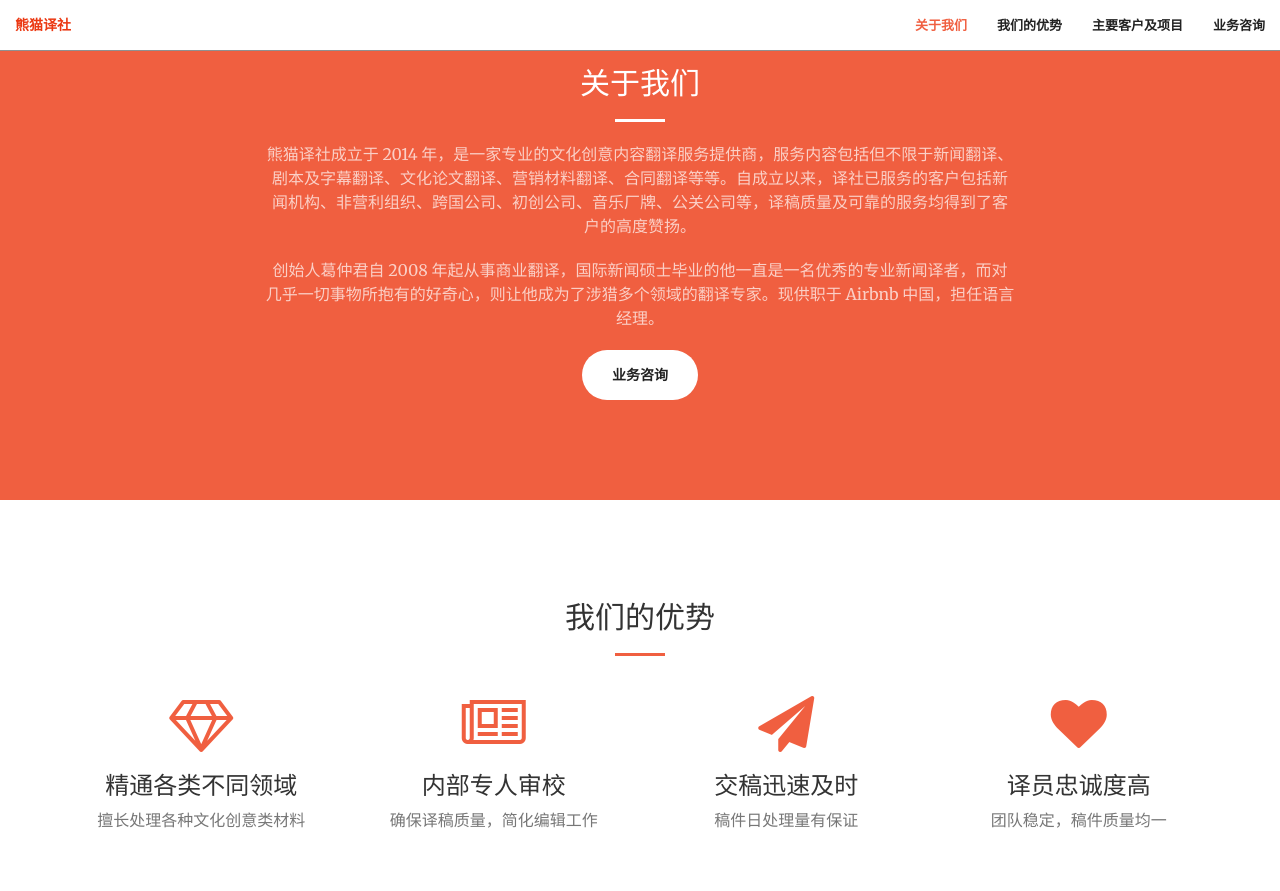
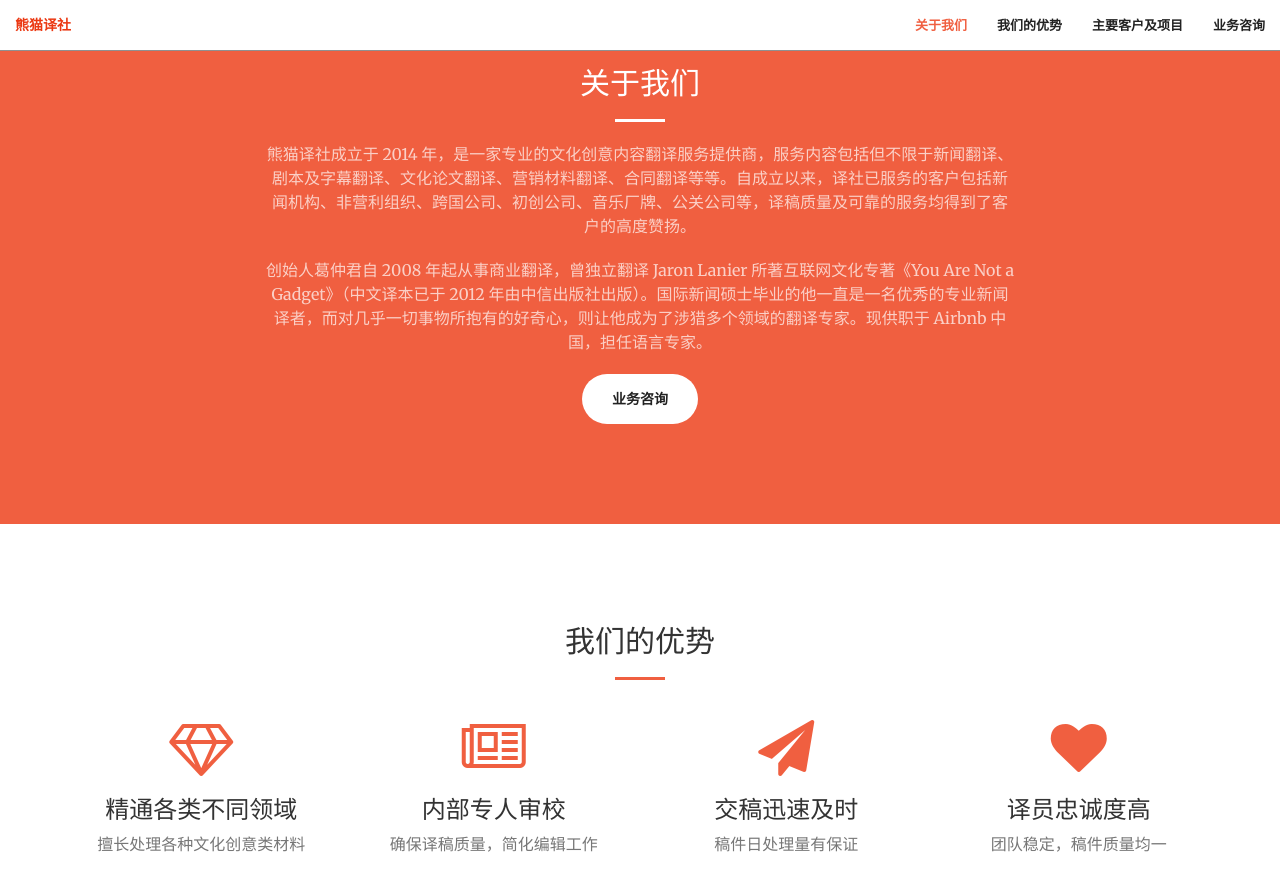
Before and after one commit to shog86/ptranslation.github.io, a Jekyll site: the page built from index.html, in a window 1280 px wide and 900 px high, scrolled down 934 px. Shown: the top 891 px of the window. Built offline with Jekyll 4.4.1, drawn with Linux system fonts in a browser that asks for light colours.

Commit message:
Update call-to-action.html

```diff
--- a/_includes/call-to-action.html
+++ b/_includes/call-to-action.html
@@ -5,7 +5,7 @@
                 <h2 class="section-heading">关于我们</h2>
                 <hr class="light">
                 <p class="text-faded">熊猫译社成立于 2014 年，是一家专业的文化创意内容翻译服务提供商，服务内容包括但不限于新闻翻译、剧本及字幕翻译、文化论文翻译、营销材料翻译、合同翻译等等。自成立以来，译社已服务的客户包括新闻机构、非营利组织、跨国公司、初创公司、音乐厂牌、公关公司等，译稿质量及可靠的服务均得到了客户的高度赞扬。</p>
-                <p class="text-faded">创始人葛仲君自 2008 年起从事商业翻译，国际新闻硕士毕业的他一直是一名优秀的专业新闻译者，而对几乎一切事物所抱有的好奇心，则让他成为了涉猎多个领域的翻译专家。现供职于 Airbnb 中国，担任语言经理。</p>
+                <p class="text-faded">创始人葛仲君自 2008 年起从事商业翻译，曾独立翻译 Jaron Lanier 所著互联网文化专著《You Are Not a Gadget》（中文译本已于 2012 年由中信出版社出版）。国际新闻硕士毕业的他一直是一名优秀的专业新闻译者，而对几乎一切事物所抱有的好奇心，则让他成为了涉猎多个领域的翻译专家。现供职于 Airbnb 中国，担任语言专家。</p>
 
                 <a class="btn btn-default btn-xl page-scroll" href="#contact">业务咨询</a>
             </div>
```
